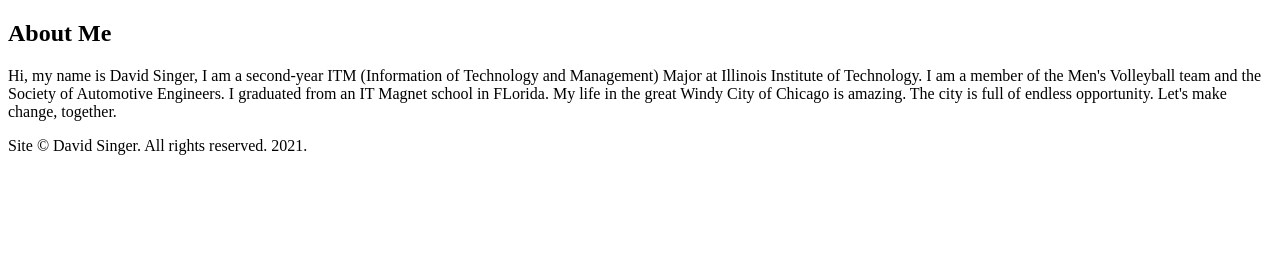
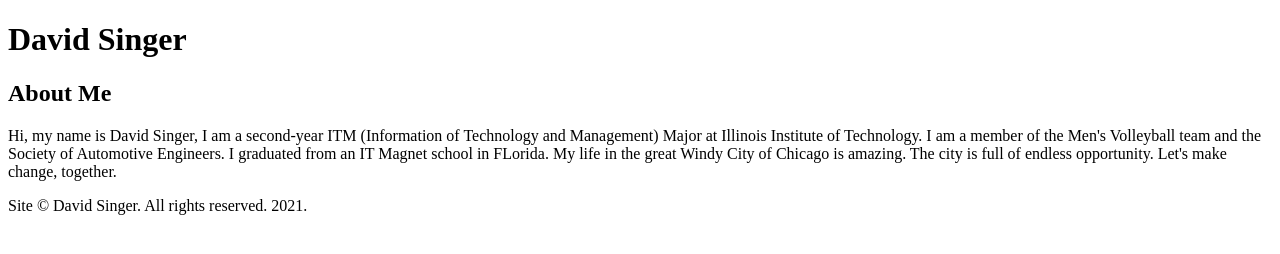
Before and after one commit to ITMD362SingerDavid/Lab1.io, a plain HTML site: page index.html in a window 1280 px wide. Drawn offline with Linux system fonts and the light colour scheme.

Commit message:
Change title to Lab1. Put my name as a header.

```diff
--- a/index.html
+++ b/index.html
@@ -2,12 +2,15 @@
 <html lang="en">
 
   <head>
-    <title>David Singer</title>
+    <title>Lab1</title>
     <meta name="viewport" content="width=device-width,initial-scale=1.0,shrink-to-fit=none" />
     <meta charset="utf-8" />
   </head>
 
   <body>
+    <header id="header">
+        <h1>David Singer</h1>
+    </header>
     <main id="content">
       <article>
         <h2>About Me</h2>
```
